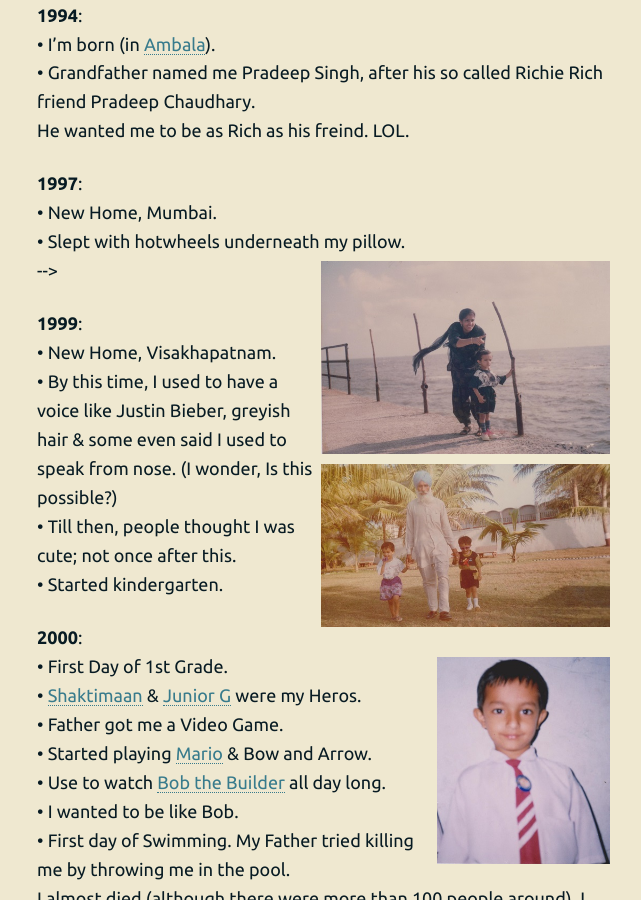
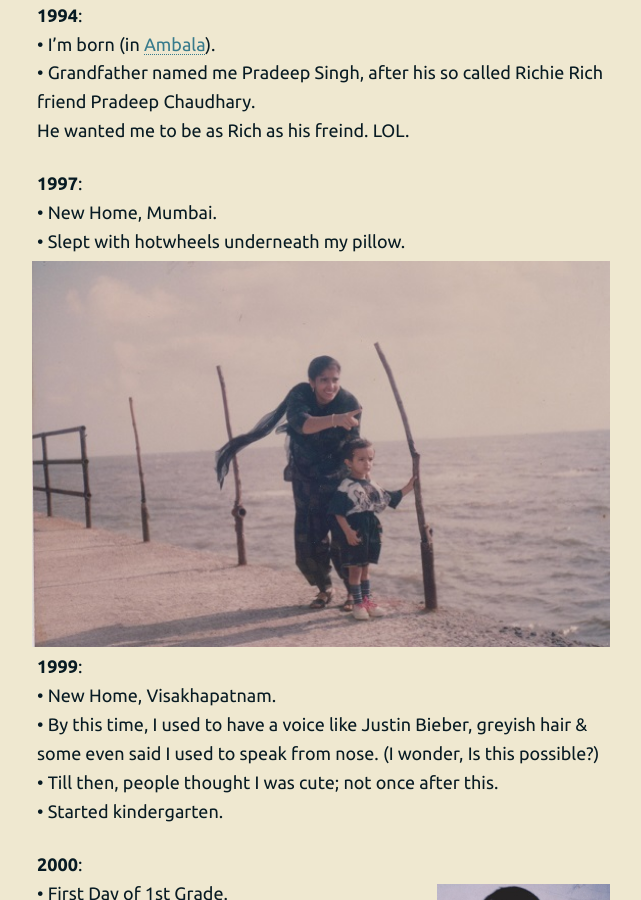
Before and after one commit to 93notes/93notes.github.io, a Jekyll site: the page built from timeline.html, in a window 1280 px wide and 900 px high, scrolled down 348 px. Shown: the whole window, without its empty margins (314-955 px from the left). Built offline with Jekyll 4.4.1, drawn with Linux system fonts in a browser that asks for light colours; nearby versions of some CDN libraries.

Commit message:
Update timeline.html

```diff
--- a/timeline.html
+++ b/timeline.html
@@ -53,8 +53,7 @@ He wanted me to be as Rich as his freind. LOL. </br>
 <strong>1997</strong>: </br>
 &bull; New Home, Mumbai. </br>
 &bull; Slept with hotwheels underneath my pillow. </br>
-<img width="50%" src="/images/personal/With my mother at Sea face.jpg" alt="With my mother at Sea face"/> <img width="50%" src="/images/personal/evening-walks-with-grandfather.jpg" alt="Evening Walks with Grandfather"/>
--->
+<img width="100%" src="/images/personal/With my mother at Sea face.jpg" alt="With my mother at Sea face"/>
 </p>
 
 <p>
```
